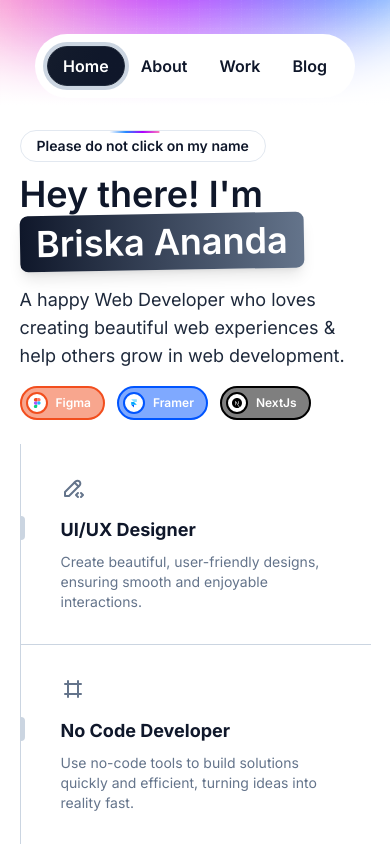
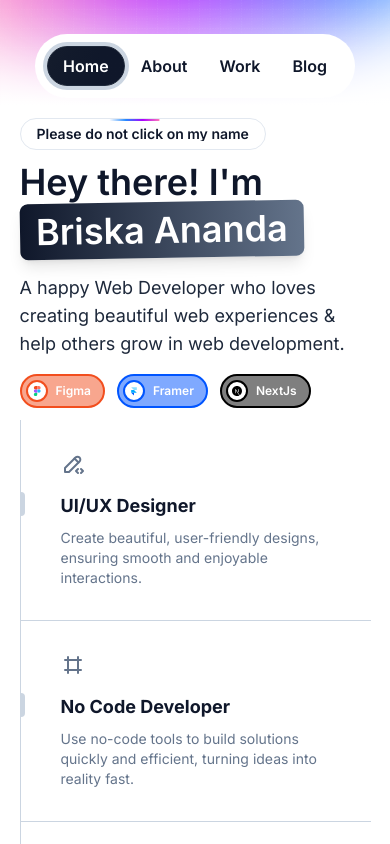
Before and after one commit to briskaanandaa/personal-website, a Next.js app: page / in a window 390 px wide. Shown: the top 844 px of the page. Built offline with nearby package versions, Linux system fonts and the light colour scheme.

Commit message:
padding 0

```diff
--- a/src/components/Sections/HeroSections.tsx
+++ b/src/components/Sections/HeroSections.tsx
@@ -5,7 +5,7 @@ const HeroSection = () => {
   return (
     <div className="w-full h-fit flex justify-center mt-5 md:mt-10 md:mb-0 z-10">
       <div className="w-[90vw] md:w-[75vw] flex flex-col lg:flex-row">
-        <div className="w-full flex flex-col justify-center py-3 md:py-0">
+        <div className="w-full flex flex-col justify-center py-0">
           <div className="mb-3">
             <BorderBeamDemo />
           </div>
```
